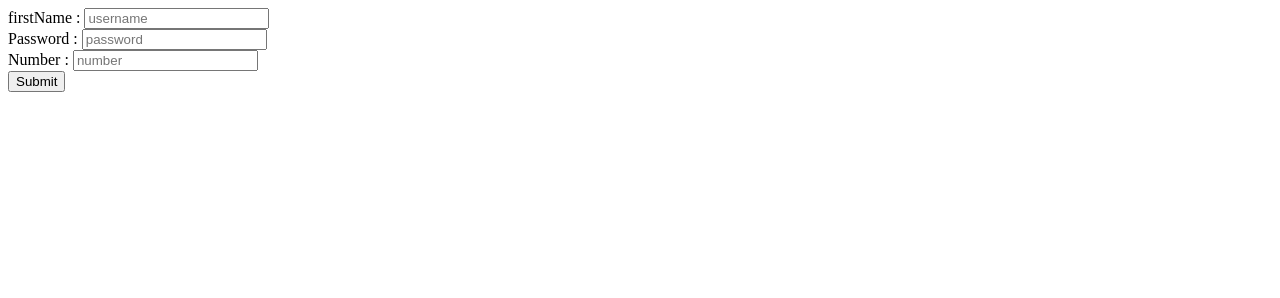
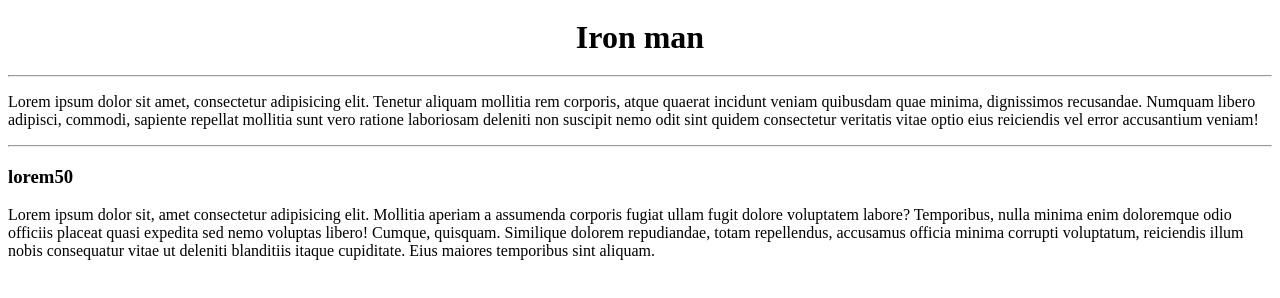
Before and after one commit to Anurag-122004/Revision_All, a plain HTML site: page learnHtml.html in a window 1280 px wide. Drawn offline with Linux system fonts and the light colour scheme.

Commit message:
day 2 revison

```diff
--- a/learnHtml.html
+++ b/learnHtml.html
@@ -4,6 +4,7 @@
     <meta charset="UTF-8" />
     <meta name="viewport" content="width=device-width, initial-scale=1.0" />
     <title>Learn HTML</title>
+    <link rel="stylesheet" href="style.css" />
   </head>
   <body>
     <!-- <h1>The sky is cloudy &#9729; &amp; it will rain &#127783; today.</h1>
@@ -62,14 +63,60 @@
       </tbody>
     </table> -->
 
-    <form action="/action">
-      <label for="fname">firstName : </label>
-      <input type="text" placeholder="username"> <br>
-      <label for="pass">Password : </label>
-      <input type="password" placeholder="password"><br>
-      <label for="number">Number : </label>
-      <input type="number" placeholder="number"><br>
-      <input type="submit">
-    </form>
+    <!-- <form action="https://www.youtube.com/results?">
+      <label for="search_query">Search anything on Youtube : </label>
+      <input type="text" id="search_query" name="search_query" />
+      <button type="submit">Submit</button>
+      <hr />
+    </form> -->
+
+    <!-- <form action="/action"> -->
+    <!-- <label for="q">Search anything on Google : </label>
+      <input type="text" id="q" name="q" />
+      <button type="submit">Submit</button>
+
+      <label for="vol">select your volume</label>
+      <input type="range" id="vol" name="vol" min="0" max="100" /> -->
+    <!-- <h2>Regeistration Form</h2>
+      <hr />
+      <label for="fName">First Name : </label>
+      <input type="text" id="fName" name="fName" /> &nbsp;
+      <label for="lName">Last Name : </label>
+      <input type="text" id="lName" name="lName" /> <br />
+      <label for="gender">Please select your gender : </label>
+      <select name="gender" id="gender">
+        <option value="male">Male</option>
+        <option value="female">Female</option>
+        <option value="other">Other</option>
+      </select> <br />
+      <p>Do you agree to all terms of service ? <input type="checkbox" placeholder="checkbox" name="tos"> Yes, I agree.</p>
+      <button type="submit">Register</button>
+    </form> -->
+
+    <!-- <h1>Anurag Kaushik</h1>
+    <p>This is a paragraph</p>
+    <button>hehe</button> -->
+
+    <h1>Iron man</h1>
+    <hr />
+    <p>
+      Lorem ipsum dolor sit amet, consectetur adipisicing elit. Tenetur aliquam
+      mollitia rem corporis, atque quaerat incidunt veniam quibusdam quae
+      minima, dignissimos recusandae. Numquam libero adipisci, commodi, sapiente
+      repellat mollitia sunt vero ratione laboriosam deleniti non suscipit nemo
+      odit sint quidem consectetur veritatis vitae optio eius reiciendis vel
+      error accusantium veniam!
+    </p>
+    <hr />
+    <h3>lorem50</h3>
+    <p>
+      Lorem ipsum dolor sit, amet consectetur adipisicing elit. Mollitia aperiam
+      a assumenda corporis fugiat ullam fugit dolore voluptatem labore?
+      Temporibus, nulla minima enim doloremque odio officiis placeat quasi
+      expedita sed nemo voluptas libero! Cumque, quisquam. Similique dolorem
+      repudiandae, totam repellendus, accusamus officia minima corrupti
+      voluptatum, reiciendis illum nobis consequatur vitae ut deleniti
+      blanditiis itaque cupiditate. Eius maiores temporibus sint aliquam.
+    </p>
   </body>
 </html>
--- /dev/null
+++ b/style.css
@@ -0,0 +1,4 @@
+h1 {
+  text-align: center;
+  line-height: 1;
+}
```
